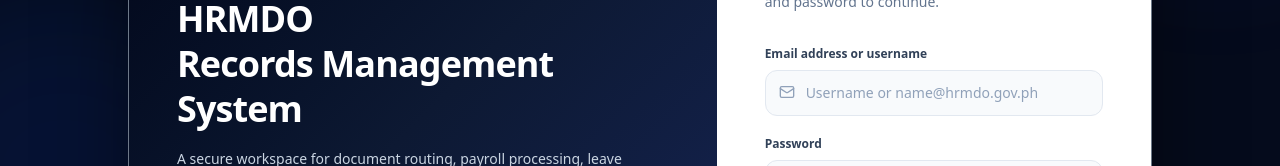
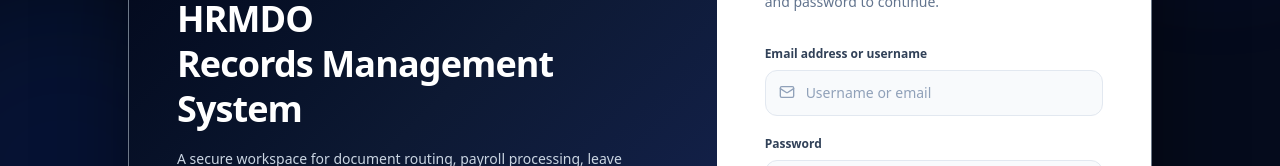
Before and after one commit to z0diax/super-duper-couscous, a React (Vite) app: page / in a window 1280 px wide. Shown: the part 282-448 px from the top of the page. Built offline with nearby package versions, Linux system fonts and the light colour scheme; no server answers; what @dicebear/styles would draw is missing.

Commit message:
fix: update placeholder text in LoginPortal input for clarity

```diff
--- a/src/components/LoginPortal.tsx
+++ b/src/components/LoginPortal.tsx
@@ -62,7 +62,7 @@ export const LoginPortal: React.FC = () => {
                 <span className="mb-2 block text-xs font-semibold text-slate-700">Email address or username</span>
                 <div className="relative">
                   <Mail className="pointer-events-none absolute left-3.5 top-3.5 h-4 w-4 text-slate-400" />
-                  <input value={identifier} onChange={event => setIdentifier(event.target.value)} type="text" autoComplete="username" required placeholder="Username or name@hrmdo.gov.ph" className="w-full rounded-xl border border-slate-200 bg-slate-50 py-3 pl-10 pr-3 text-sm text-slate-900 outline-none transition placeholder:text-slate-400 focus:border-blue-500 focus:bg-white focus:ring-4 focus:ring-blue-100" />
+                  <input value={identifier} onChange={event => setIdentifier(event.target.value)} type="text" autoComplete="username" required placeholder="Username or email" className="w-full rounded-xl border border-slate-200 bg-slate-50 py-3 pl-10 pr-3 text-sm text-slate-900 outline-none transition placeholder:text-slate-400 focus:border-blue-500 focus:bg-white focus:ring-4 focus:ring-blue-100" />
                 </div>
               </label>
               <label className="block">
```
